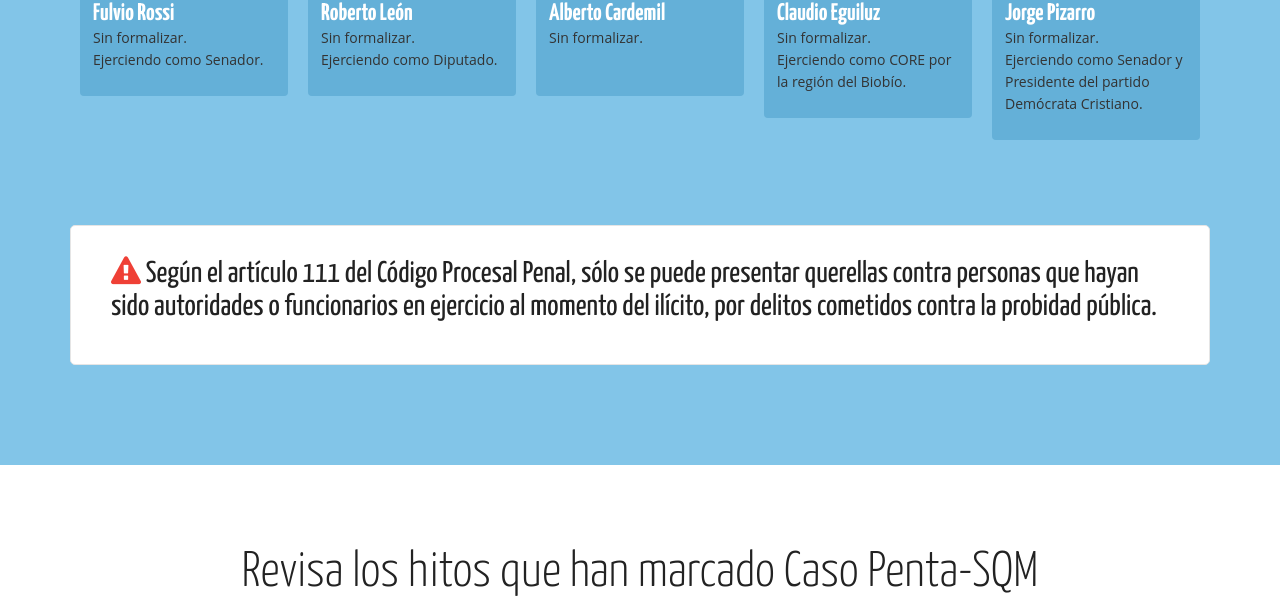
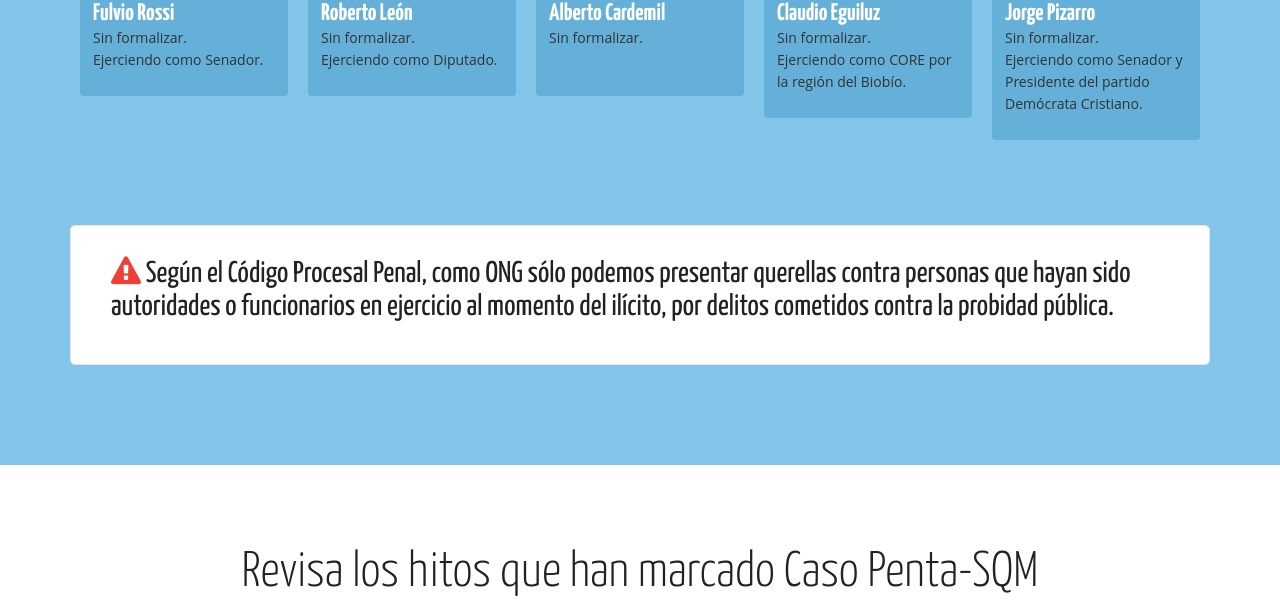
Before and after one commit to ciudadanointeligente/quien-te-financia, a Jekyll site: the page built from index.html, in a window 1280 px wide and 900 px high, scrolled down 2029 px, cut to the strip 0-611 px from the top of the window. Built offline with Jekyll 4.4.1, drawn with Linux system fonts in a browser that asks for light colours; nearby versions of some CDN libraries; comment, search, counter and statistics services are not loaded.

Commit message:
Edición texto aclaratorio Código Procesal Penal

```diff
--- a/_includes/ask-congressmen.html
+++ b/_includes/ask-congressmen.html
@@ -39,7 +39,7 @@
             {% endfor %}
         </ul>
         <div class="reform">
-                <h3><i class="fa fa-exclamation-triangle"></i> Según el artículo 111 del Código Procesal Penal, sólo se puede  presentar querellas contra personas que hayan sido autoridades o funcionarios en ejercicio al momento del ilícito, por delitos cometidos contra la probidad pública.</h3>
+                <h3><i class="fa fa-exclamation-triangle"></i> Según el Código Procesal Penal, como ONG sólo podemos presentar querellas contra personas que hayan sido autoridades o funcionarios en ejercicio al momento del ilícito, por delitos cometidos contra la probidad pública.</h3>
         </div>
 </div>
 </section>
```
